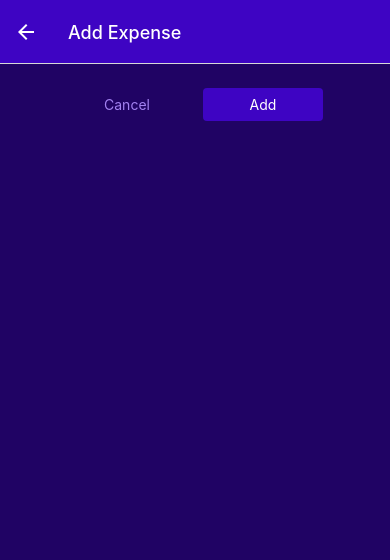
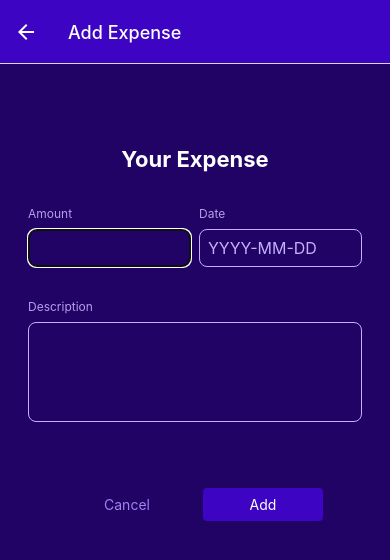
Before and after one commit to antonio63963/tracker, a React Native app: screen /ManageExpenses in a window 390 px wide. Shown: the top 560 px of the page. Built offline with nearby package versions, Linux system fonts and the light colour scheme.

Commit message:
added form and handlers on inputs

```diff
--- /dev/null
+++ b/components/ManageExpense/ExpenseForm.js
@@ -0,0 +1,77 @@
+import { View, Text, Pressable, StyleSheet } from "react-native";
+import { useEffect, useState } from "react";
+import DatePicker from "react-native-date-picker";
+import { Ionicons } from "@expo/vector-icons";
+
+import { Colors } from "../../constants/styles";
+
+import Input from "./Input";
+
+function ExpenseForm() {
+  const [inputsValues, setInputsValues] = useState({
+    amount: '',
+    description: '',
+    date: ''
+  });
+
+  function onInputChange(identifier, enteredValue) {
+    setInputsValues(currentData => ({...currentData, [identifier]: enteredValue}));
+
+  }
+
+  return (
+    <View style={styles.form}>
+      <Text style={styles.formTitle}>Your Expense</Text>
+      <View style={styles.inputsRow}>
+        <Input
+          style={styles.inputInRow}
+          label="Amount"
+          textInputConfig={{
+            autoFocus: true,
+            keyboardType: "decimal-pad",
+            onChangeText: onInputChange.bind(this, 'amount'),
+            value: inputsValues.amount,
+          }}
+        />
+        <Input
+          style={styles.inputInRow}
+          label="Date"
+          textInputConfig={{
+            placeholder: "YYYY-MM-DD",
+            maxLength: 10,
+            onChangeText: (inputData) => onInputChange('date', inputData),
+          }}
+          />
+      </View>
+      <Input
+        label="Description"
+        textInputConfig={{
+          multiline: true,
+          onChangeText: (inputData) => onInputChange('description', inputData),
+        }}
+      />
+    </View>
+  );
+}
+
+export default ExpenseForm;
+
+const styles = StyleSheet.create({
+  form: {
+    marginTop: 40
+  },
+  formTitle: {
+    fontWeight: 'bold',
+    fontSize: 22,
+    color: 'white',
+    textAlign: 'center',
+    marginVertical: 18
+  },
+  inputsRow: {
+    flexDirection: "row",
+    justifyContent: "space-between",
+  },
+  inputInRow: {
+    flex: 1
+  }
+});
--- /dev/null
+++ b/components/ManageExpense/Input.js
@@ -0,0 +1,48 @@
+import { View, Text, TextInput, StyleSheet } from "react-native";
+
+import { Colors } from "../../constants/styles";
+
+function Input({ label, style, textInputConfig }) {
+  const inputStyle = [
+    styles.input,
+    textInputConfig?.multiline && styles.multiline,
+  ];
+  return (
+    <View style={[styles.inputContainer, style && style]}>
+      <Text style={styles.label}>{label}</Text>
+      <TextInput
+        style={inputStyle}
+        {...textInputConfig}
+        placeholderTextColor={Colors.primary100}
+      />
+    </View>
+  );
+}
+
+export default Input;
+
+const styles = StyleSheet.create({
+  inputContainer: {
+    marginHorizontal: 4,
+    marginVertical: 16,
+  },
+  label: {
+    fontSize: 12,
+    color: Colors.primary100,
+    marginBottom: 8,
+    opacity: .9
+  },
+  input: {
+    color: Colors.primary200,
+    fontSize: 16,
+    padding: 8,
+    borderWidth: 1,
+    borderColor: Colors.primary100,
+    borderRadius: 8,
+  },
+  multiline: {
+    marginBottom: 50,
+    minHeight: 100,
+    textAlignVertical: 'top'
+  },
+});
--- a/screens/ManageExpenses.js
+++ b/screens/ManageExpenses.js
@@ -8,6 +8,7 @@ import { Colors } from "../constants/styles";
 
 import IconButton from "../components/UI/IconButton";
 import Button from "../components/UI/Button";
+import ExpenseForm from '../components/ManageExpense/ExpenseForm';
 
 function ManageExpencies({ route, navigation }) {
   const expensesContext = useContext(ExpensesContext);
@@ -43,6 +44,7 @@ function ManageExpencies({ route, navigation }) {
 
   return (
     <View style={styles.rootContainer}>
+      <ExpenseForm />
       <View style={styles.buttonsRow}>
         <Button isFlat={true} onPress={onCancel} style={styles.button}>
           Cancel
```
